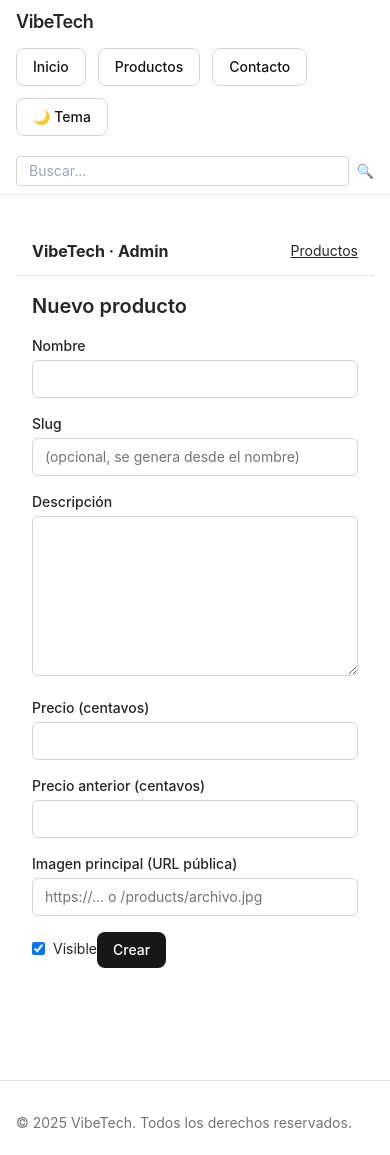
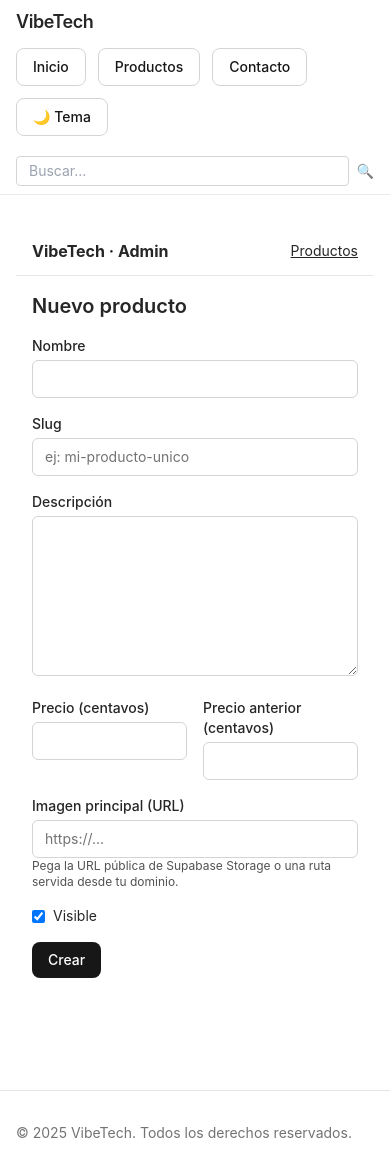
Before and after one commit to HSevenn/vibetech, a Next.js app: page /admin/productos/nuevo in a window 390 px wide. Shown: the top 1155 px of the page. Built offline with nearby package versions, Linux system fonts and the light colour scheme; no server answers.

Commit message:
Update page.tsx

```diff
--- a/app/admin/productos/nuevo/page.tsx
+++ b/app/admin/productos/nuevo/page.tsx
@@ -1,5 +1,5 @@
 // app/admin/productos/nuevo/page.tsx
-import { createProductAction } from '../actions';
+import { createProductAction } from '@/app/admin/productos/actions';
 
 export default function NewProductPage() {
   return (
@@ -9,7 +9,12 @@ export default function NewProductPage() {
       <form action={createProductAction} className="space-y-4">
         <div>
           <label className="block text-sm font-medium mb-1">Nombre</label>
-          <input type="text" name="name" className="input w-full" required />
+          <input
+            type="text"
+            name="name"
+            className="input w-full"
+            required
+          />
         </div>
 
         <div>
@@ -17,22 +22,31 @@ export default function NewProductPage() {
           <input
             type="text"
             name="slug"
-            placeholder="(opcional, se genera desde el nombre)"
+            placeholder="ej: mi-producto-unico"
             className="input w-full"
+            required
           />
         </div>
 
         <div>
           <label className="block text-sm font-medium mb-1">Descripción</label>
-          <textarea name="description" className="textarea w-full" />
+          <textarea
+            name="description"
+            className="textarea w-full"
+          />
         </div>
 
-        <div className="grid grid-cols-1 sm:grid-cols-2 gap-4">
+        <div className="grid grid-cols-2 gap-4">
           <div>
             <label className="block text-sm font-medium mb-1">
               Precio (centavos)
             </label>
-            <input type="number" name="price_cents" className="input w-full" />
+            <input
+              type="number"
+              name="price_cents"
+              className="input w-full"
+              required
+            />
           </div>
 
           <div>
@@ -49,22 +63,27 @@ export default function NewProductPage() {
 
         <div>
           <label className="block text-sm font-medium mb-1">
-            Imagen principal (URL pública)
+            Imagen principal (URL)
           </label>
           <input
             type="text"
             name="imageUrl"
-            placeholder="https://... o /products/archivo.jpg"
+            placeholder="https://..."
             className="input w-full"
           />
+          <p className="text-xs text-muted-foreground">
+            Pega la URL pública de Supabase Storage o una ruta servida desde tu dominio.
+          </p>
         </div>
 
-        <label className="inline-flex items-center gap-2">
+        <div className="flex items-center gap-2">
           <input type="checkbox" name="visible" defaultChecked />
           <span className="text-sm">Visible</span>
-        </label>
+        </div>
 
-        <button type="submit" className="btn btn-primary">Crear</button>
+        <button type="submit" className="btn btn-primary">
+          Crear
+        </button>
       </form>
     </div>
   );
```
